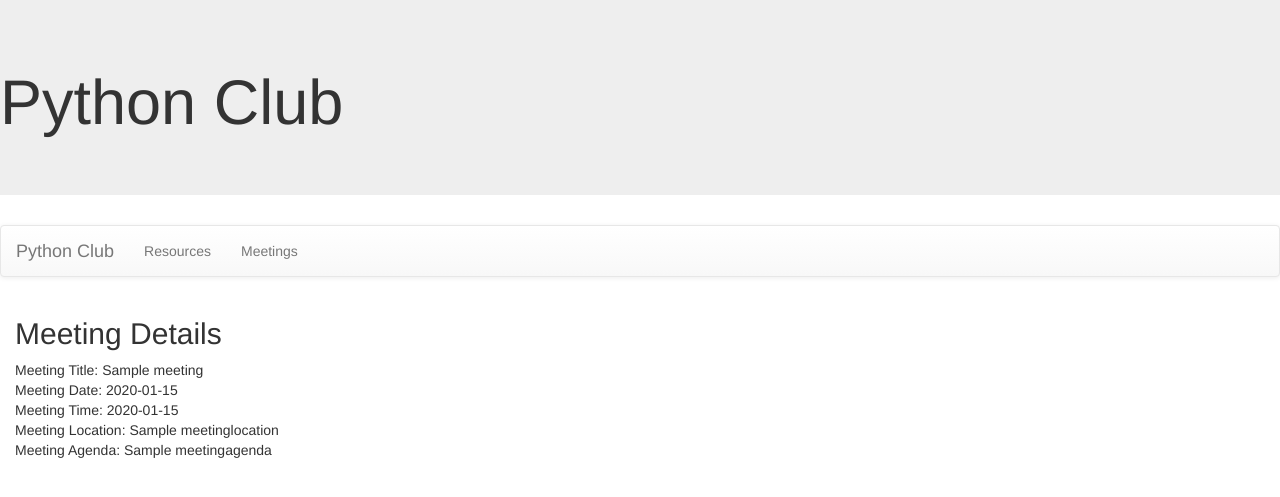
After one commit to dungtomcao/PythonClub, a Django app: template Club/templates/club/meetingdetail.html in a window 1280 px wide. The commit adds this page. Shown: the top 497 px of the page. Run offline with Django 3.2, Linux system fonts and the light colour scheme; the template is opened without the code that fills it: most values are stand-ins (such as "Sample title", 1, 10 or a date in 2020); some libraries are stand-ins or nearby versions.

Commit message:
Assignment 6 Commit

```diff
--- a/Club/models.py
+++ b/Club/models.py
@@ -11,7 +11,7 @@ class clubMeeting(models.Model):
     meetingagenda=models.TextField(null=True, blank=True)
 
     def __str__(self):
-        return self.meetingTitle
+        return self.meetingtitle
 
     class Meta:
         db_table='clubmeeting'
--- a/Club/templates/base.html
+++ b/Club/templates/base.html
@@ -17,7 +17,7 @@
 </div>
 <ul class="nav navbar-nav">
 <li><a href="{% url 'resources' %}">Resources</a></li>
-<li>Dummy</li>
+<li><a href="{% url 'meetings' %}">Meetings</a></li>
 </ul>
 </div>
 </nav>
--- /dev/null
+++ b/Club/templates/club/meetingdetail.html
@@ -0,0 +1,10 @@
+{% extends 'base.html' %}
+{% block content %}
+<h2>Meeting Details</h2>
+<p>Meeting Title: {{meeting.meetingtitle}}<br/>
+    Meeting Date: {{meeting.meetingdate}}<br/>
+    Meeting Time: {{meeting.meetingtime}}<br/>
+    Meeting Location: {{meeting.meetinglocation}}<br/>
+    Meeting Agenda: {{meeting.meetingagenda}}<br/>
+</p>
+{% endblock %}
--- a/Club/urls.py
+++ b/Club/urls.py
@@ -3,4 +3,7 @@ from . import views
 
 urlpatterns = [
     path('', views.index, name='index'),
+    path('resources/', views.resources, name='resources'),
+    path('meetings/', views.meetings, name='meetings'),
+    path('meetingdetails/<int:id>', views.meetingdetails, name='details'),
 ]
```
Also changed, not shown: Club/templates/club/meeting.html (added, +11 -0 lines), Club/views.py (+14 -1 lines).
